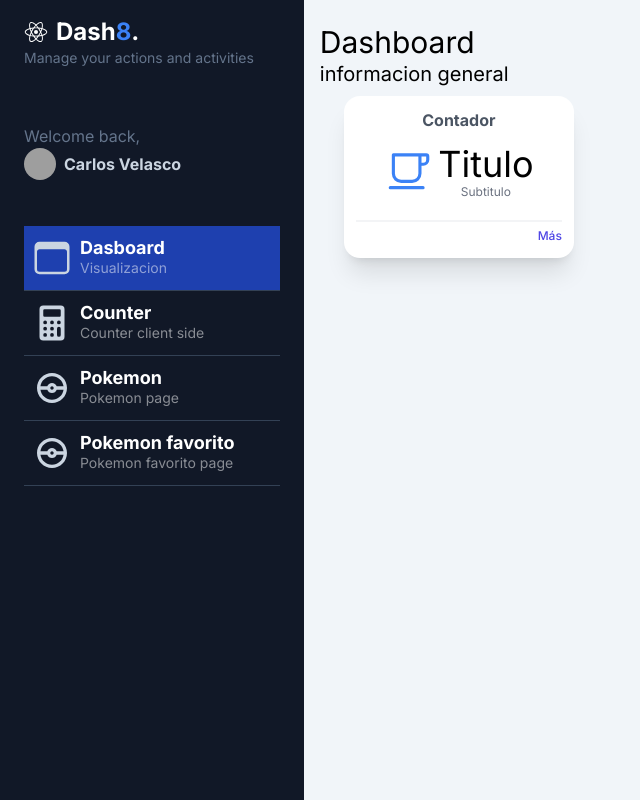
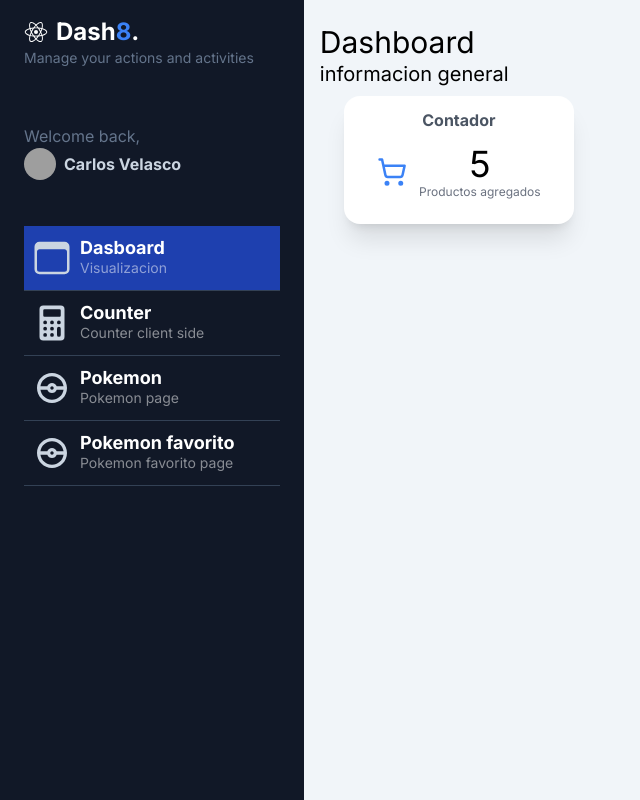
Before and after one commit to alberto8812/next-my-dashboard, a Next.js app: page /dashboard/main in a window 1280 px wide. Shown: the whole page, without its empty margins (0-640 px from the left). Built offline with nearby package versions, Linux system fonts and the light colour scheme; grey boxes are pictures that could not be loaded.

Commit message:
implement rest full api

```diff
--- /dev/null
+++ b/src/app/api/counter/route.ts
@@ -0,0 +1,10 @@
+import { NextResponse } from "next/server"
+
+export const dynamic = 'force-dynamic' // defaults to force-static
+export async function GET(request: Request) {
+
+
+    //repuesta que queremos que genere
+    return NextResponse.json({count:100})
+
+}
--- a/src/app/dashboard/main/page.tsx
+++ b/src/app/dashboard/main/page.tsx
@@ -1,4 +1,11 @@
-import { SimpleWidget } from "@/components";
+import { SimpleWidget, WigetsGrid } from "@/components";
+
+
+
+export const metadata = {
+ title: 'Admin Dashboard',
+ description: 'SEO title',
+};
 
 export default function MainPage() {
   return (
@@ -6,11 +13,9 @@ export default function MainPage() {
       <h1 className="mt-2 text-3xl">Dashboard</h1>
       <span className=" text-xl">informacion general</span>
 
-      <div className="flex flex-wrap  p-2 ml-2">
-       <SimpleWidget/>
 
+       <WigetsGrid/>
 
-      </div>
 
     </div>
   );
--- a/src/components/SimpleWidget.tsx
+++ /dev/null
@@ -1,30 +0,0 @@
-import { IoCafeOutline } from "react-icons/io5"
-
-export const SimpleWidget = () => {
-  return (
-    <div className="bg-white shadow-xl p-3 sm:min-w-[25%] min-w-full  rounded-2xl border-1 border-gray-50 mx-2">
-      <div className="flex flex-col">
-        <div>
-          <h2 className="font-bold text-gray-600 text-center">Contador</h2>
-        </div>
-        <div className="my-3">
-          <div className="flex flex-row items-center justify-center space-x-1 ">
-            <div id="icon">
-              {/* Icono irá aquí */}
-              <IoCafeOutline size={50} className="text-blue-500" />
-            </div>
-            <div id="temp" className="text-center">
-              <h4 className="text-4xl">Titulo</h4>
-              <p className="text-xs text-gray-500">Subtitulo</p>
-            </div>
-          </div>
-        </div>
-
-        <div className="w-full place-items-end text-right border-t-2 border-gray-100 mt-2">
-            <a href="#" className="text-indigo-600 text-xs font-medium">Más</a>
-        </div>
-
-      </div>
-    </div>
-  )
-}
--- /dev/null
+++ b/src/components/dashboard/SimpleWidget.tsx
@@ -0,0 +1,53 @@
+import Link from "next/link";
+import { FC } from "react";
+import { IoCafeOutline } from "react-icons/io5"
+
+interface Props {
+  title:string;
+  subTitle?:string;
+  label?:string;
+  icon?:React.ReactNode;
+  href?:string;
+
+}
+
+
+export const SimpleWidget:FC <Props> = ({title,subTitle='',label='',icon='',href=''}) => {
+  return (
+    <div className="bg-white shadow-xl p-3 sm:min-w-[25%] min-w-full  rounded-2xl border-1 border-gray-50 mx-2">
+      <div className="flex flex-col">
+        {
+          label &&
+                  <div>
+                    <h2 className="font-bold text-gray-600 text-center">{label}</h2>
+                  </div>
+        }
+        <div className="my-3">
+          <div className="flex flex-row items-center justify-center space-x-1 ">
+            <div id="icon">
+              {/* Icono irá aquí */}
+              {
+                icon
+              }
+            </div>
+            <div id="temp" className="text-center">
+              <h4 className="text-4xl">{title}</h4>
+            {subTitle &&
+                        <p className="text-xs text-gray-500">{subTitle}</p>
+            }
+            </div>
+          </div>
+        </div>
+            {
+              href &&
+              (
+              <div className="w-full place-items-end text-right border-t-2 border-gray-100 mt-2">
+                  <Link href="/dashboard/counter" className="text-indigo-600 text-xs font-medium">Más</Link>
+              </div>
+              )
+            }
+
+      </div>
+    </div>
+  )
+}
--- /dev/null
+++ b/src/components/dashboard/WigetsGrid.tsx
@@ -0,0 +1,21 @@
+'use client'
+import { SimpleWidget } from './SimpleWidget'
+import {useAppSelector } from '@/store'
+import { LuShoppingCart } from "react-icons/lu";
+
+export const WigetsGrid = () => {
+
+    const {count}=useAppSelector(state=>state.counterReducer);
+
+  return (
+    <div className="flex flex-wrap  p-2 ml-2">
+    <SimpleWidget
+    label='Contador'
+    title={`${count}`}
+    icon={<LuShoppingCart size={30} className="text-blue-500 mr-2" />}
+    subTitle='Productos agregados'
+
+    />
+   </div>
+  )
+}
--- a/src/components/index.ts
+++ b/src/components/index.ts
@@ -1,3 +1,6 @@
-export { SimpleWidget } from "./SimpleWidget";
-export { Sidebar } from "./Sidebar";
-export { SideBarMenuItem } from "./SideBarMenuItem";
+export  { WigetsGrid } from "./dashboard/WigetsGrid";
+export { SimpleWidget } from "./dashboard/SimpleWidget";
+
+
+export { Sidebar } from "./sidebar/Sidebar";
+export { SideBarMenuItem } from "./sidebar/SideBarMenuItem";
--- a/src/components/Sidebar.tsx
+++ b/src/components/sidebar/Sidebar.tsx
@@ -2,7 +2,7 @@ import Image from 'next/image'
 import React from 'react'
 import { IoLogoReact,IoBrowsersOutline, IoCalculator  } from 'react-icons/io5';
 import { CgPokemon } from "react-icons/cg";
-import { SideBarMenuItem } from '.';
+import { SideBarMenuItem } from '..';
 
 
 const meneItems=[
--- a/src/shopping-cart/components/CartCounter.tsx
+++ b/src/shopping-cart/components/CartCounter.tsx
@@ -7,14 +7,29 @@ import { addOne, initCounterState, resetCount, substractOne } from '@/store/coun
 interface Props{
     value?:number,
 }
+
+export interface CounterResponse{
+  method:string;
+  count:number;
+}
+
+const getApiCounter=async():Promise<CounterResponse>=>{
+  const data =await fetch('/api/counter').then(res=>res.json());
+  return data
+}
+
 export const CartCounter:FC <Props> = ({value=0}) => {
   const {count}=useAppSelector(state=>state.counterReducer);
   const dispatch=useAppDispatch();
 
-  useEffect(() => {
-    dispatch(initCounterState(value))
-  }, [])
+  // useEffect(() => {
+  //   dispatch(initCounterState(value))
+  // }, [])
 
+    useEffect(() => {
+      getApiCounter().then( ({count})=>dispatch(initCounterState(count)))
+
+  }, [dispatch])
 
 
   return (
--- a/src/store/counter/counterSlice.ts
+++ b/src/store/counter/counterSlice.ts
@@ -3,6 +3,8 @@ import { PayloadAction, createSlice } from '@reduxjs/toolkit'
 interface CounterState {
     count:number;
     isReady:boolean;
+
+
 }
 
 const initialState:CounterState = {
```
Also changed, not shown: src/components/sidebar/SideBarMenuItem.tsx (renamed from src/components/SideBarMenuItem.tsx).
